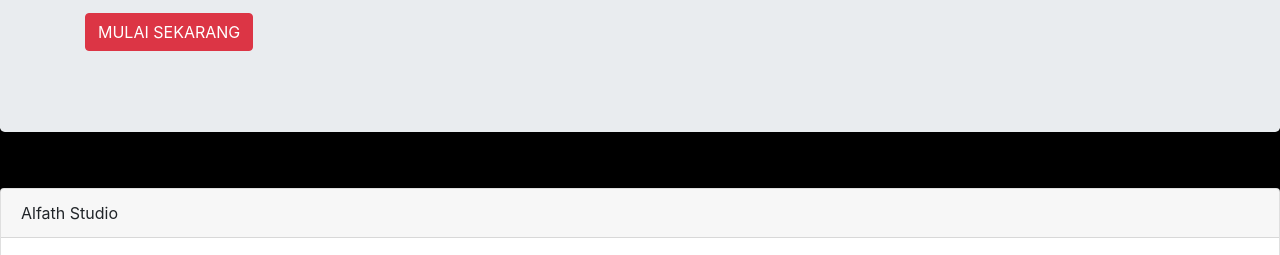
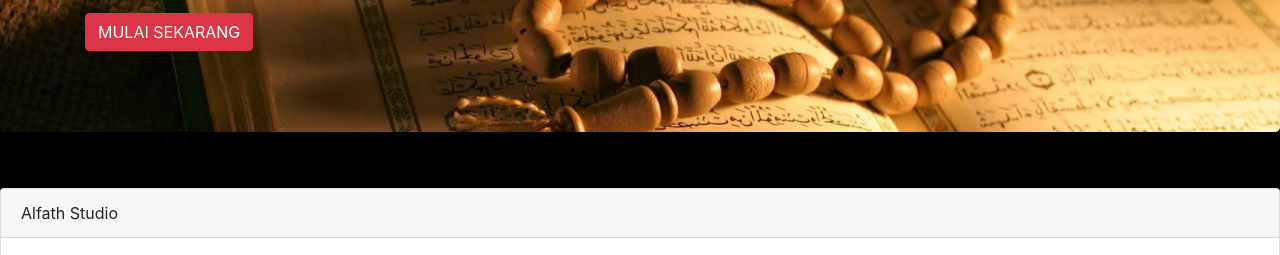
Before and after one commit to RahmatHd92/alquranportofolio, a plain HTML site: page index.html in a window 1280 px wide. Shown: the part 333-588 px from the top of the page. Drawn offline with nearby package versions, Linux system fonts and the light colour scheme; no server answers.

Commit message:
Update style.css

```diff
--- a/style.css
+++ b/style.css
@@ -4,7 +4,7 @@ body{
     background-size:contain;
 }
 .jumbotron{
-    background-image: url(img/Al-Quran.JPG);
+    background-image: url(./Al-Quran.JPG);
     background-size:cover;
     color: aliceblue;
 }
```
